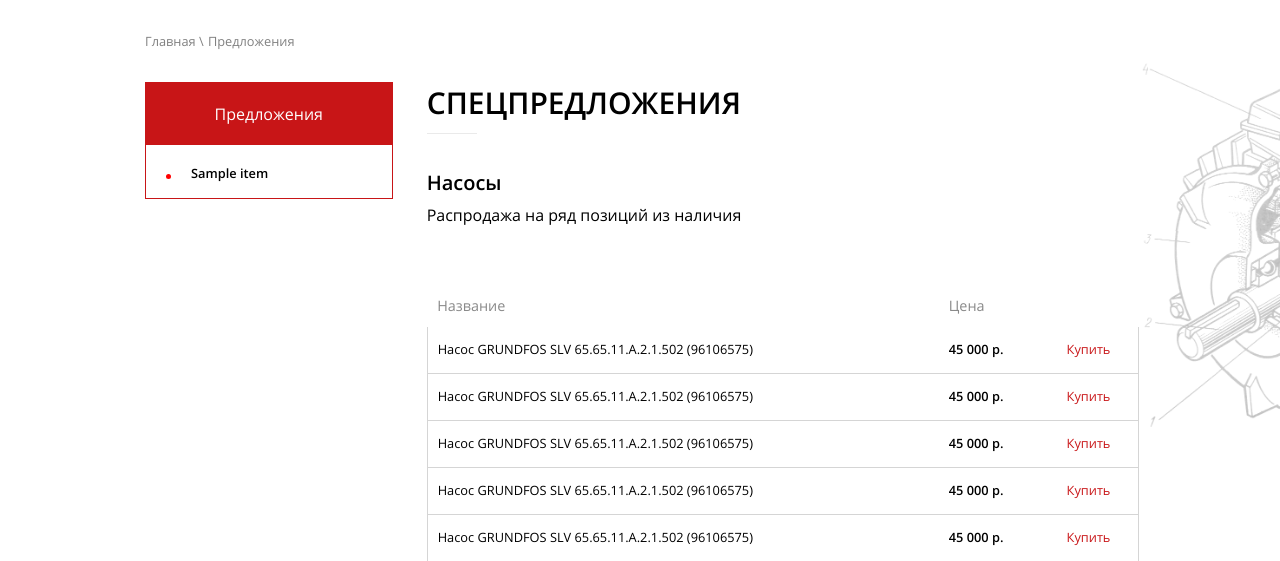
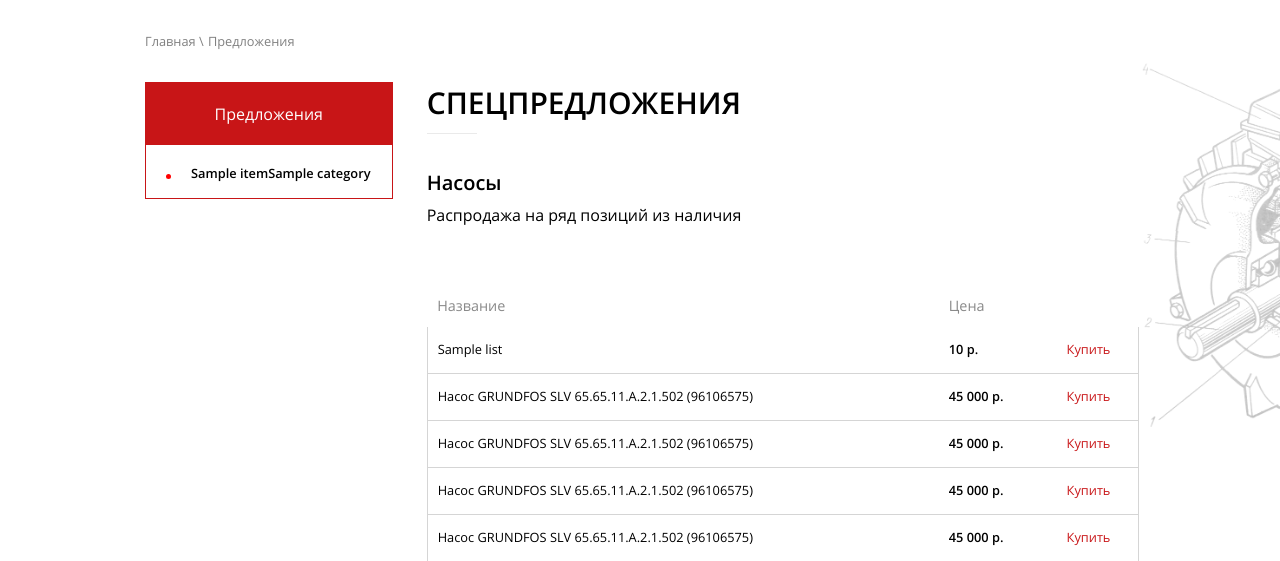
Before and after one commit to ampyla/first, a Django app: template article/templates/article/spec.html in a window 1280 px wide; the page is wider, and only the part inside the window is pictured. Shown: the part 166-727 px from the top of that part. Run offline with Django 3.2, Linux system fonts and the light colour scheme; the template is opened without the code that fills it: most values are stand-ins (such as "Sample title", 1, 10 or a date in 2020).

Commit message:
fix contact

```diff
--- a/article/templates/article/spec.html
+++ b/article/templates/article/spec.html
@@ -15,7 +15,7 @@
               <aside class="main-aside">
                 <div class="main-calalog-menu"><a href="#" class="main-calalog-menu__link">Предложения</a>
                     {% for list in tov_list %}
-                        <div class="main-calalog-menu__nav-wrapp"><a href="#" class="main-product-hidden__text">{{ list.item.name }}</a></div>
+                        <div class="main-calalog-menu__nav-wrapp"><a href="#" class="main-product-hidden__text">{{ list.item.name }}{{ list.category.name }}</a></div>
                     {% endfor %}
                 </div>
               </aside>
@@ -33,16 +33,18 @@
                           <th class="spec__th"></th>
                         </tr>
                       </tread>
+                        {% for list in tov_list %}
                       <tbody>
+                        <tr>
+                          <td class="spec__td">{{list.name}}</td>
+                          <td class="spec__td">{{ list.price }} р.</td>
+                          <td class="spec__td spec__hover"><a href="#" class="spec__link ">Купить</a></td>
+                        </tr>
+                        {% endfor %}
                         <tr>
                           <td class="spec__td">Насос GRUNDFOS SLV 65.65.11.A.2.1.502 (96106575)</td>
                           <td class="spec__td">45 000 р.</td>
-                          <td class="spec__td spec__hover"><a href="#" class="spec__link">Купить</a></td>
-                        </tr>
-                        <tr>
-                          <td class="spec__td">Насос GRUNDFOS SLV 65.65.11.A.2.1.502 (96106575)</td>
-                          <td class="spec__td">45 000 р.</td>
-                          <td class="spec__td spec__hover"><a href="#" class="spec__link">Купить</a></td>
+                          <td class="spec__td spec__hover"><a href="#test-modal" class="spec__link popup-modal">Купить</a></td>
                         </tr>
                         <tr>
                           <td class="spec__td">Насос GRUNDFOS SLV 65.65.11.A.2.1.502 (96106575)</td>
```
Also changed, not shown: our_db.sqlite3.
